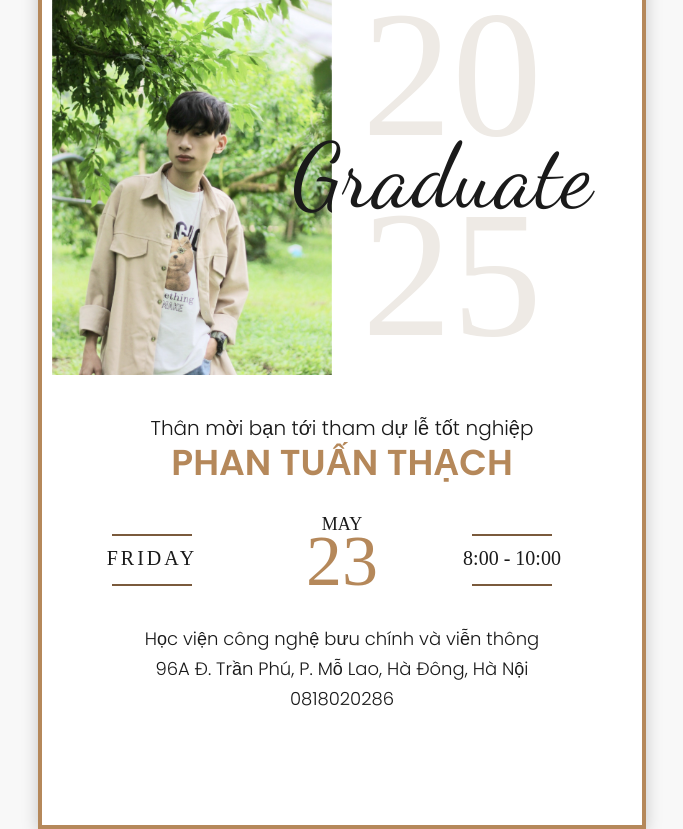
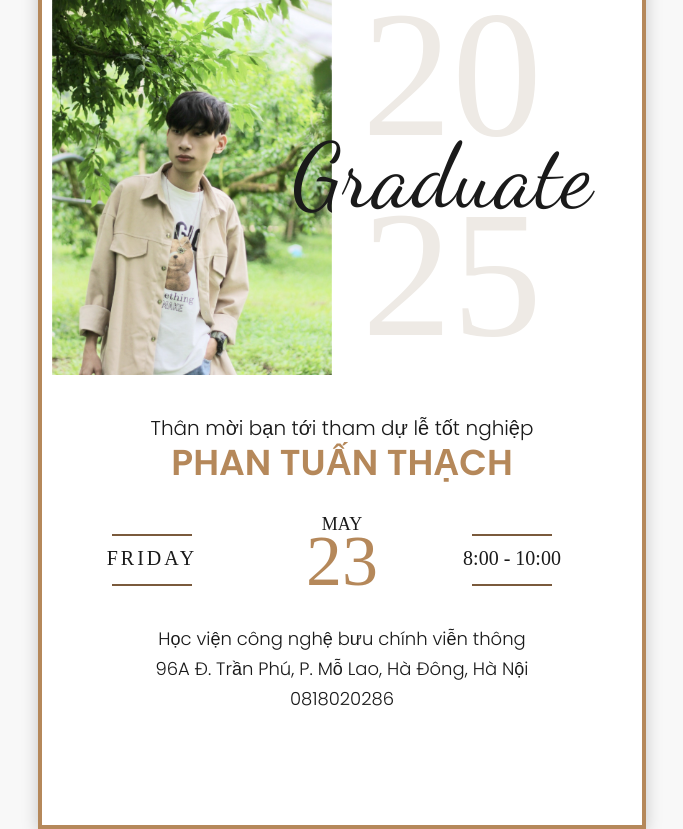
Before and after one commit to phanthach/gradute, a plain HTML site: page invite.html in a window 1280 px wide. Shown: the whole page, without its empty margins (298-981 px from the left). Drawn offline with Linux system fonts and the light colour scheme.

Commit message:
Update invite.html

```diff
--- a/invite.html
+++ b/invite.html
@@ -89,7 +89,7 @@
 
     <!-- Address and phone -->
     <text x="50%" y="670" text-anchor="middle" class="poppins-regular" font-weight="300" font-size="18" fill="#1A1A1A" style="user-select:none; line-height:1.3;">
-      Học viện công nghệ bưu chính và viễn thông
+      Học viện công nghệ bưu chính viễn thông
     </text>
     <text x="50%" y="700" text-anchor="middle" class="poppins-regular" font-weight="300" font-size="18" fill="#1A1A1A" style="user-select:none;">
       96A Đ. Trần Phú, P. Mỗ Lao, Hà Đông, Hà Nội
```
